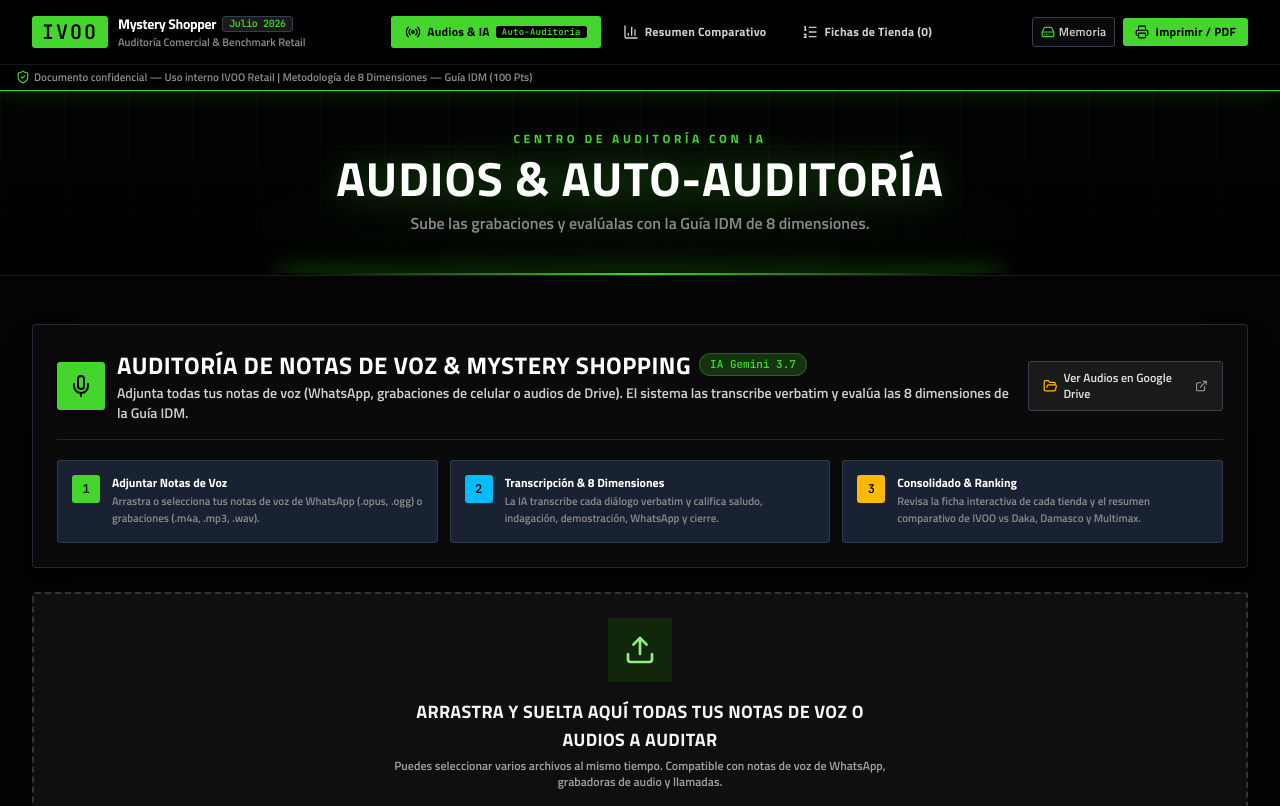
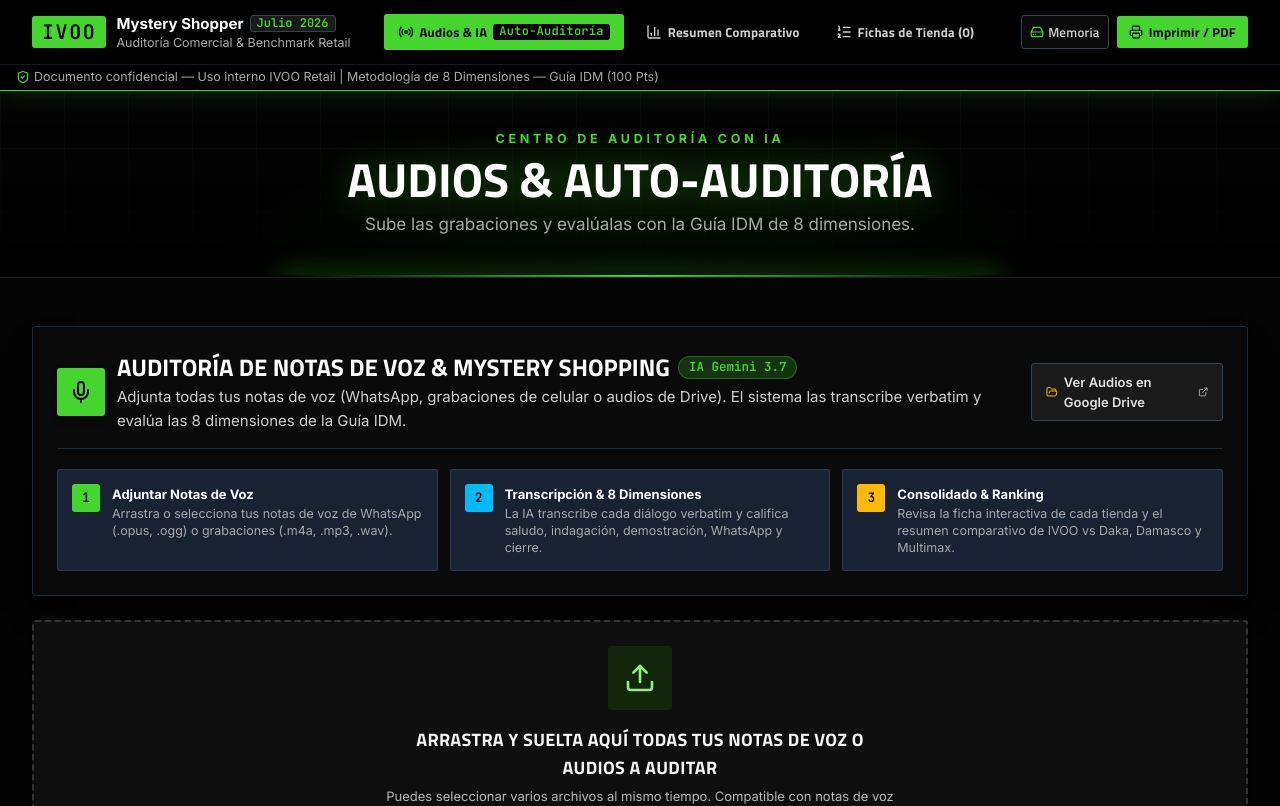
Before and after one commit to moisoforever-ai/ivoo-mystery-shopper-, a React (Vite) app: page / in a window 1280 px wide. Shown: the top 806 px of the page. Built offline with nearby package versions, Linux system fonts and the light colour scheme; the HTML template or start-up script is replaced by a standard one.

Commit message:
Add files via upload

```diff
--- a/src/index.css
+++ b/src/index.css
@@ -11,7 +11,17 @@
   --neon: #44d62c;
   --neon-soft: #6ee35a;
   --ink: #f2f2f2;
-  font-family: 'Titillium Web', system-ui, -apple-system, 'Segoe UI', Roboto, sans-serif;
+  /* texto de lectura: Inter (muy legible a tamaños chicos); títulos y botones: Titillium Web */
+  --font-body: 'Inter', system-ui, -apple-system, 'Segoe UI', Roboto, sans-serif;
+  --font-display: 'Titillium Web', 'Inter', system-ui, sans-serif;
+  font-family: var(--font-body);
+  /* escala tipográfica más grande para que todo se lea bien */
+  --text-xs: 0.8125rem;   /* 13px */
+  --text-xs--line-height: 1.25rem;
+  --text-sm: 0.9375rem;   /* 15px */
+  --text-sm--line-height: 1.45rem;
+  --text-base: 1.0625rem; /* 17px */
+  --text-base--line-height: 1.6rem;
   background-color: #000;
   background-image:
     radial-gradient(1200px 420px at 50% -120px, rgba(68, 214, 44, 0.16), transparent 70%),
@@ -22,9 +32,9 @@
   --color-slate-100: #141414;
   --color-slate-200: #262626;
   --color-slate-300: #343434;
-  --color-slate-400: #8a8a8a;
-  --color-slate-500: #a0a0a0;
-  --color-slate-600: #b6b6b6;
+  --color-slate-400: #a8a8a8;
+  --color-slate-500: #b8b8b8;
+  --color-slate-600: #cdcdcd;
   /* verde de marca */
   --color-lime-300: #6ee35a;
   --color-lime-400: #44d62c;
@@ -208,3 +218,18 @@
   background: linear-gradient(90deg, transparent, #44d62c, transparent);
   box-shadow: 0 0 24px 2px rgba(68,214,44,.7);
 }
+
+
+/* ---------- LEGIBILIDAD ---------- */
+/* tamaños mínimos: nada por debajo de 12px */
+.theme-razer .text-\[8px\],
+.theme-razer .text-\[9px\],
+.theme-razer .text-\[10px\] { font-size: 12px; line-height: 1.3; }
+.theme-razer .text-\[11px\] { font-size: 12.5px; line-height: 1.35; }
+/* pesos y espaciado: el 900 se ve borroso en fuentes pequeñas */
+.theme-razer .font-black, .theme-razer .font-extrabold { font-weight: 700; }
+.theme-razer .tracking-tight, .theme-razer .tracking-tighter { letter-spacing: 0; }
+.theme-razer .tracking-widest, .theme-razer .tracking-wider { letter-spacing: 0.08em; }
+/* Titillium solo para títulos, botones y navegación */
+.theme-razer h1, .theme-razer h2, .theme-razer h3, .theme-razer h4,
+.theme-razer button, .theme-razer nav { font-family: var(--font-display); }
```
